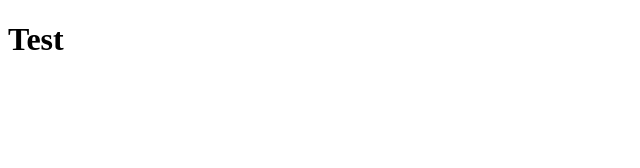
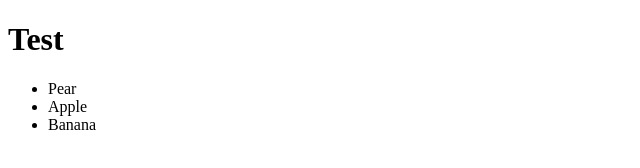
Before and after one commit to iehowe/sample-repository, a plain HTML site: page index.html in a window 1280 px wide. Shown: the whole page, without its empty margins (0-640 px from the left). Drawn offline with Linux system fonts and the light colour scheme.

Commit message:
added fruit list in homepage

```diff
--- a/index.html
+++ b/index.html
@@ -9,5 +9,11 @@
 </head>
 <body>
     <h1>Test</h1>
+
+    <ul>
+        <li>Pear</li>
+        <li>Apple</li>
+        <li>Banana</li>
+    </ul>
 </body>
 </html>
```
